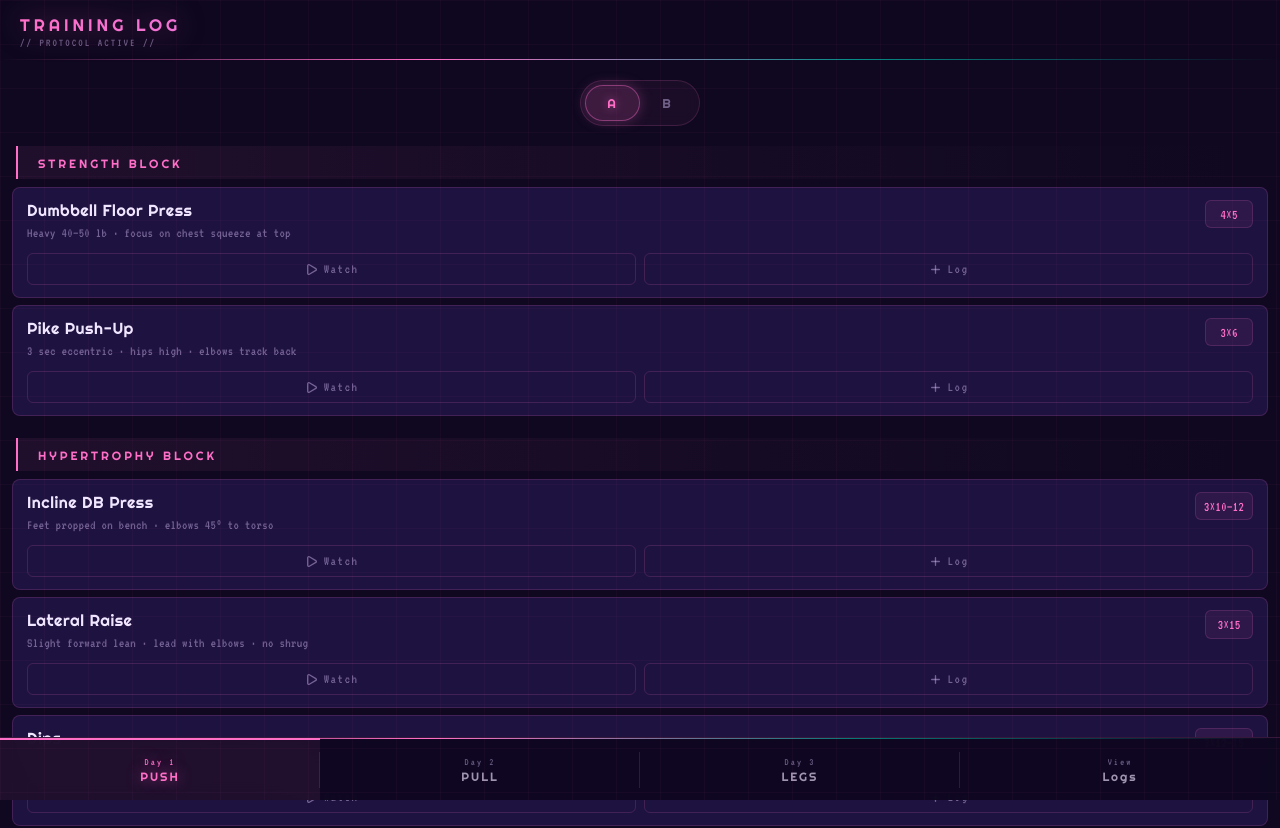
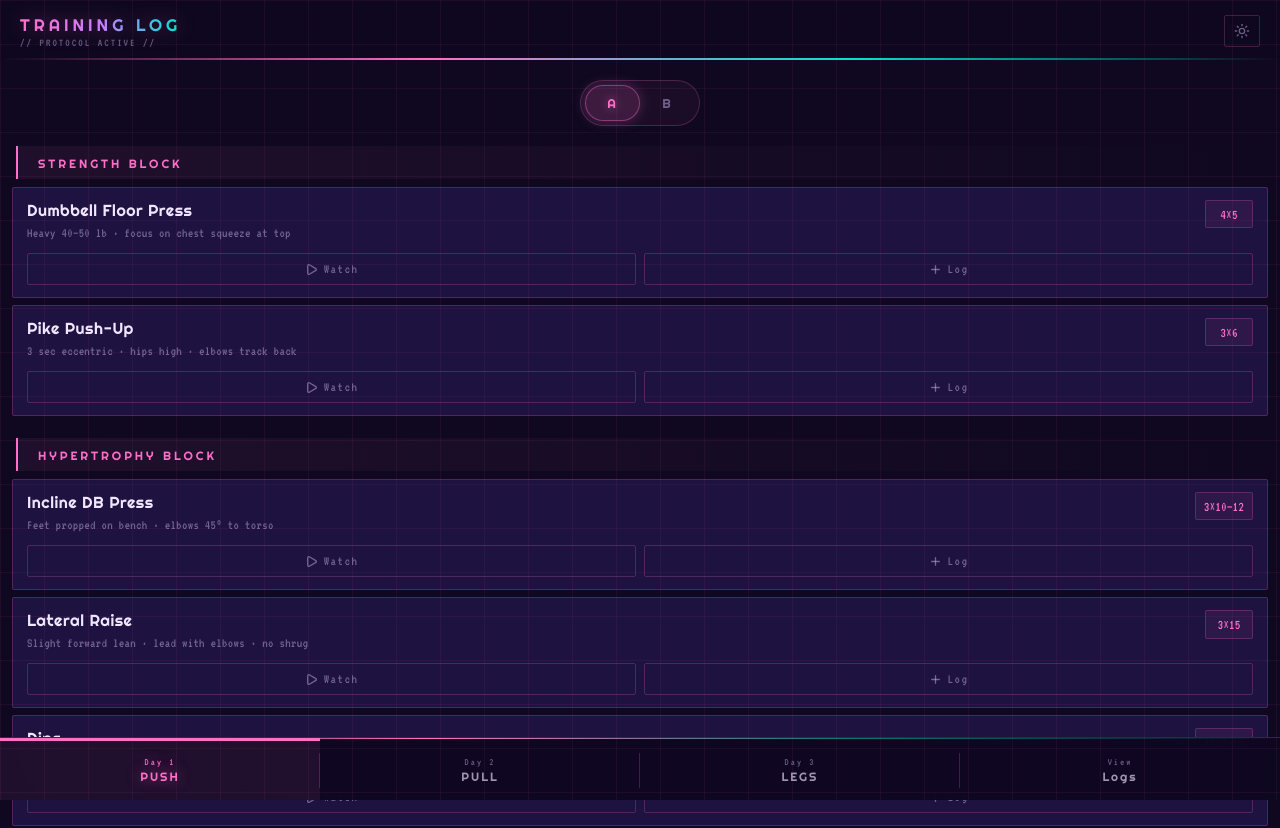
Before and after one commit to Nyarlat-hotep/workout, a React (Vite) app: page / in a window 1280 px wide. Shown: the top 828 px of the page. Built offline with nearby package versions, Linux system fonts and the light colour scheme; no server answers.

Commit message:
feat: light/dark theme toggle, boxy shapes, vaporwave light mode palette
Co-Authored-By: Claude Sonnet 4.6 <noreply@anthropic.com>

```diff
--- a/src/App.css
+++ b/src/App.css
@@ -1,4 +1,4 @@
-/* ── CSS Variables ─────────────────────────────────────────────────────────── */
+/* ── Dark mode (default) ───────────────────────────────────────────────────── */
 :root {
   --bg:            #0f0820;
   --bg-surface:    #180e30;
@@ -10,11 +10,30 @@
   --text:          #f0e6ff;
   --text-dim:      rgba(240, 224, 255, 0.65);
   --text-muted:    rgba(210, 185, 240, 0.48);
-  --border:        rgba(255, 110, 199, 0.16);
+  --border:        rgba(255, 110, 199, 0.22);
   --border-active: rgba(255, 110, 199, 0.7);
   --font-head:     'Righteous', cursive;
   --font-mono:     'VT323', monospace;
   --nav-height:    62px;
+  --radius-card:   2px;
+  --radius-btn:    2px;
+  --radius-pill:   3px;
+}
+
+/* ── Light mode ────────────────────────────────────────────────────────────── */
+[data-theme="light"] {
+  --bg:            #f5d6f0;
+  --bg-surface:    #fce8f8;
+  --bg-card:       #ffffff;
+  --accent:        #e0007a;
+  --accent-2:      #00b8a9;
+  --accent-dim:    rgba(224, 0, 122, 0.25);
+  --accent-glow:   rgba(224, 0, 122, 0.07);
+  --text:          #1a0030;
+  --text-dim:      rgba(40, 0, 70, 0.7);
+  --text-muted:    rgba(100, 50, 130, 0.6);
+  --border:        rgba(224, 0, 122, 0.3);
+  --border-active: rgba(224, 0, 122, 0.8);
 }
 
 /* ── Base ──────────────────────────────────────────────────────────────────── */
@@ -44,11 +63,17 @@ body {
   position: fixed;
   inset: 0;
   background-image:
-    linear-gradient(rgba(255, 110, 199, 0.035) 1px, transparent 1px),
-    linear-gradient(90deg, rgba(255, 110, 199, 0.035) 1px, transparent 1px);
+    linear-gradient(rgba(255, 110, 199, 0.06) 1px, transparent 1px),
+    linear-gradient(90deg, rgba(255, 110, 199, 0.06) 1px, transparent 1px);
   background-size: 44px 44px;
   pointer-events: none;
   z-index: 999;
+}
+
+[data-theme="light"] .app::before {
+  background-image:
+    linear-gradient(rgba(224, 0, 122, 0.08) 1px, transparent 1px),
+    linear-gradient(90deg, rgba(224, 0, 122, 0.08) 1px, transparent 1px);
 }
 
 /* ── Header ────────────────────────────────────────────────────────────────── */
@@ -60,14 +85,21 @@ body {
   background: rgba(15, 8, 32, 0.96);
   backdrop-filter: blur(12px);
   z-index: 10;
+  display: flex;
+  align-items: center;
+  justify-content: space-between;
+}
+
+[data-theme="light"] .app-header {
+  background: rgba(245, 214, 240, 0.96);
 }
 
 .app-header::after {
   content: '';
   position: absolute;
   bottom: 0; left: 0; right: 0;
-  height: 1px;
-  background: linear-gradient(90deg, transparent, var(--accent), rgba(0, 229, 204, 0.6), transparent);
+  height: 2px;
+  background: linear-gradient(90deg, transparent, var(--accent), var(--accent-2), transparent);
 }
 
 .app-title {
@@ -79,7 +111,14 @@ body {
   -webkit-background-clip: text;
   -webkit-text-fill-color: transparent;
   background-clip: text;
-  filter: drop-shadow(0 0 14px rgba(255, 110, 199, 0.5));
+  filter: drop-shadow(0 0 10px rgba(255, 110, 199, 0.4));
+}
+
+[data-theme="light"] .app-title {
+  background: linear-gradient(90deg, #e0007a, #9b00cc, #00b8a9);
+  -webkit-background-clip: text;
+  background-clip: text;
+  filter: drop-shadow(0 0 6px rgba(224, 0, 122, 0.3));
 }
 
 .app-subtitle {
@@ -90,6 +129,29 @@ body {
   margin-top: 2px;
 }
 
+/* ── Theme toggle ─────────────────────────────────────────────────────────── */
+.theme-toggle {
+  background: none;
+  border: 1px solid var(--border);
+  border-radius: var(--radius-btn);
+  color: var(--text-muted);
+  padding: 7px 9px;
+  cursor: pointer;
+  display: flex;
+  align-items: center;
+  justify-content: center;
+  transition: all 0.2s;
+  flex-shrink: 0;
+  -webkit-tap-highlight-color: transparent;
+}
+
+.theme-toggle:hover,
+.theme-toggle:active {
+  color: var(--accent);
+  border-color: var(--accent-dim);
+  background: var(--accent-glow);
+}
+
 /* ── Body ──────────────────────────────────────────────────────────────────── */
 .app-body {
   padding-top: calc(60px + env(safe-area-inset-top, 0px));
--- a/src/App.jsx
+++ b/src/App.jsx
@@ -1,4 +1,5 @@
-import { useState } from 'react'
+import { useState, useEffect } from 'react'
+import { Sun, Moon } from 'lucide-react'
 import './App.css'
 import { WORKOUT } from './data/workout'
 import DayNav from './components/DayNav'
@@ -7,12 +8,23 @@ import LogsView from './components/LogsView'
 
 export default function App() {
   const [selectedDay, setSelectedDay] = useState(0)
+  const [theme, setTheme] = useState(() => localStorage.getItem('theme') || 'dark')
+
+  useEffect(() => {
+    document.documentElement.setAttribute('data-theme', theme)
+    localStorage.setItem('theme', theme)
+  }, [theme])
 
   return (
     <div className="app">
       <header className="app-header">
-        <div className="app-title">TRAINING LOG</div>
-        <div className="app-subtitle">// PROTOCOL ACTIVE //</div>
+        <div>
+          <div className="app-title">TRAINING LOG</div>
+          <div className="app-subtitle">// PROTOCOL ACTIVE //</div>
+        </div>
+        <button className="theme-toggle" onClick={() => setTheme(t => t === 'dark' ? 'light' : 'dark')}>
+          {theme === 'dark' ? <Sun size={16} strokeWidth={2} /> : <Moon size={16} strokeWidth={2} />}
+        </button>
       </header>
 
       <main className="app-body">
--- a/src/components/DatePicker.css
+++ b/src/components/DatePicker.css
@@ -18,7 +18,7 @@
 
 .datepicker-input:focus {
   border-color: var(--accent-dim);
-  box-shadow: 0 0 0 1px rgba(0, 212, 255, 0.1);
+  box-shadow: 0 0 0 1px var(--accent-dim);
 }
 
 .datepicker-calendar {
@@ -26,7 +26,7 @@
   border: 1px solid var(--border) !important;
   border-radius: 4px !important;
   font-family: var(--font-mono) !important;
-  box-shadow: 0 8px 32px rgba(0, 0, 0, 0.7), 0 0 12px rgba(0, 212, 255, 0.1) !important;
+  box-shadow: 0 8px 32px rgba(0, 0, 0, 0.3), 0 0 12px var(--accent-dim) !important;
   width: 320px !important;
 }
 
@@ -112,7 +112,7 @@
 }
 
 .datepicker-calendar .react-datepicker__day--today {
-  color: #00e87a !important;
+  color: var(--accent-2) !important;
   font-weight: 700 !important;
 }
 
--- a/src/components/DayNav.css
+++ b/src/components/DayNav.css
@@ -28,7 +28,7 @@
   padding: 0 4px;
   background: none;
   border: none;
-  border-top: 2px solid transparent;
+  border-top: 3px solid transparent;
   cursor: pointer;
   transition: all 0.2s ease;
   position: relative;
--- a/src/components/ExerciseCard.css
+++ b/src/components/ExerciseCard.css
@@ -1,7 +1,7 @@
 .exercise-card {
   background: var(--bg-card);
   border: 1px solid var(--border);
-  border-radius: 8px;
+  border-radius: var(--radius-card);
   overflow: hidden;
   margin-bottom: 6px;
   padding: 12px 14px;
@@ -40,7 +40,7 @@
   flex-shrink: 0;
   background: rgba(255, 110, 199, 0.07);
   border: 1px solid var(--border);
-  border-radius: 6px;
+  border-radius: var(--radius-btn);
   padding: 5px 8px;
   min-width: 48px;
   text-align: center;
@@ -68,7 +68,7 @@
   padding: 8px 10px;
   background: transparent;
   border: 1px solid var(--border);
-  border-radius: 6px;
+  border-radius: var(--radius-btn);
   color: var(--text-muted);
   font-family: var(--font-mono);
   font-size: 0.85rem;
--- a/src/components/LogModal.css
+++ b/src/components/LogModal.css
@@ -157,7 +157,7 @@
   font-size: 1.1rem;
   color: var(--accent);
   background: rgba(255, 110, 199, 0.07);
-  border-radius: 6px;
+  border-radius: var(--radius-btn);
   padding: 7px 16px;
   letter-spacing: 2px;
   width: 100%;
@@ -299,7 +299,7 @@
   padding: 16px;
   background: rgba(255, 110, 199, 0.08);
   border: 1px solid var(--accent-dim);
-  border-radius: 8px;
+  border-radius: var(--radius-card);
   color: var(--accent);
   font-family: var(--font-head);
   font-size: 0.9rem;
--- a/src/components/LogsView.css
+++ b/src/components/LogsView.css
@@ -16,7 +16,7 @@
   gap: 5px;
   background: transparent;
   border: 1px solid var(--border);
-  border-radius: 6px;
+  border-radius: var(--radius-btn);
   color: var(--text-muted);
   font-family: var(--font-mono);
   font-size: 0.75rem;
@@ -39,7 +39,7 @@
 .logs-filters {
   background: var(--bg-card);
   border: 1px solid var(--border);
-  border-radius: 8px;
+  border-radius: var(--radius-card);
   padding: 12px 14px;
   margin-bottom: 14px;
   display: flex;
@@ -72,7 +72,7 @@
 .filter-pill {
   background: transparent;
   border: 1px solid var(--border);
-  border-radius: 999px;
+  border-radius: var(--radius-pill);
   color: var(--text-muted);
   font-family: var(--font-mono);
   font-size: 0.7rem;
@@ -93,7 +93,7 @@
 .logs-date-input {
   background: var(--bg-surface);
   border: 1px solid var(--border);
-  border-radius: 6px;
+  border-radius: var(--radius-btn);
   color: var(--text);
   font-family: var(--font-mono);
   font-size: 0.75rem;
@@ -130,7 +130,7 @@
 .log-session {
   background: var(--bg-card);
   border: 1px solid var(--border);
-  border-radius: 8px;
+  border-radius: var(--radius-card);
   margin-bottom: 12px;
   overflow: hidden;
 }
```
